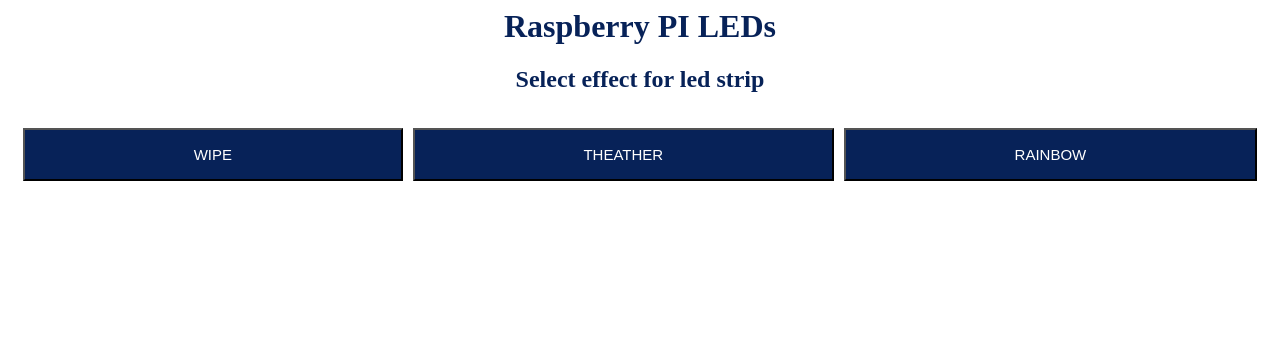
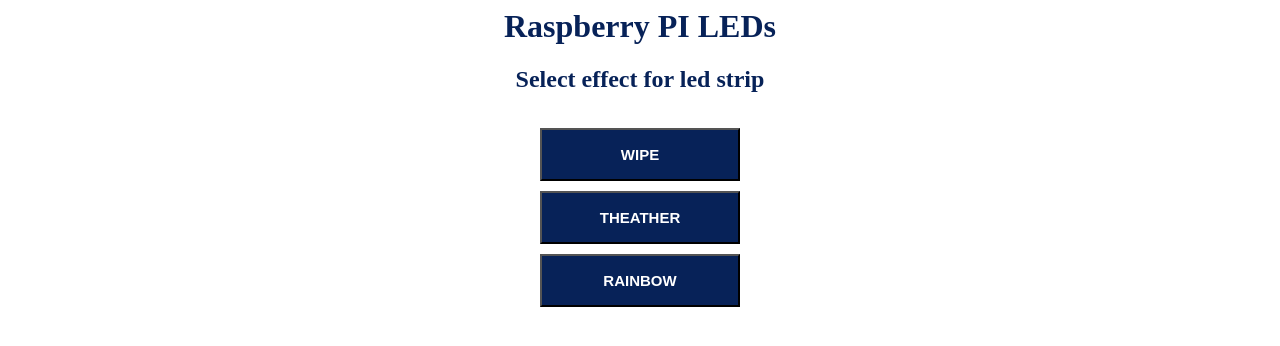
Before and after one commit to karlmatti/led-strip-control-through-web, a Flask app: page / in a window 1280 px wide. Shown: the top 346 px of the page. Run offline with Flask 2, Linux system fonts and the light colour scheme.

Commit message:
Improve style

```diff
--- a/templates/form.html
+++ b/templates/form.html
@@ -11,13 +11,13 @@
         button {
             color: white;
             font-size: 15px;
+            font-weight: bold;
             background-color: #072258;
             height: 100%;
-            width: 100%;
+            width: 200px;
         }
         .grid-container {
             display: grid;
-            grid-template-columns: auto auto auto;
             padding: 10px;
         }
         .grid-item {
```
